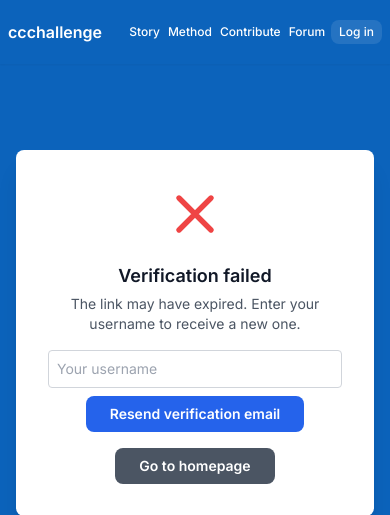
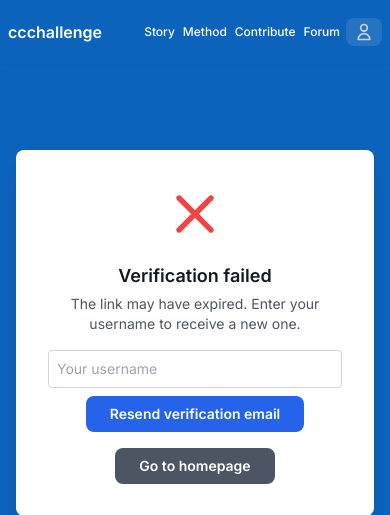
Before and after one commit to ccchallenge-org/ccchallenge, a FastAPI app: page /verify in a window 390 px wide. Shown: the top 515 px of the page. Run offline with FastAPI, Linux system fonts and the light colour scheme; data that the repository does not hold is empty; parts of the project's set-up code (start-up, migrations or seed data) failed here and were passed over; some libraries are stand-ins or nearby versions.

Commit message:
Use the user icon for the Log-in button on mobile too
The previous mobile-icon change only covered the logged-in branch;
the Log-in button kept showing text and contributed to the same
header overflow.

Co-Authored-By: Claude Opus 4.7 (1M context) <noreply@anthropic.com>

```diff
--- a/backend/templates/_layout.html
+++ b/backend/templates/_layout.html
@@ -177,8 +177,12 @@
                         </div>
                         {% else %}
                         <button @click="showAuthModal = true"
+                            aria-label="Log in"
                             class="text-white text-xs sm:text-sm font-medium px-2 sm:px-3 py-1 sm:py-1.5 bg-white/10 hover:bg-white/20 rounded-lg transition-colors">
-                            Log in
+                            <span class="hidden sm:inline">Log in</span>
+                            <svg class="sm:hidden w-5 h-5 text-gray-300" fill="none" stroke="currentColor" viewBox="0 0 24 24">
+                                <path stroke-linecap="round" stroke-linejoin="round" stroke-width="2" d="M16 7a4 4 0 11-8 0 4 4 0 018 0zM12 14a7 7 0 00-7 7h14a7 7 0 00-7-7z"></path>
+                            </svg>
                         </button>
                         {% endif %}
                     </li>
```
